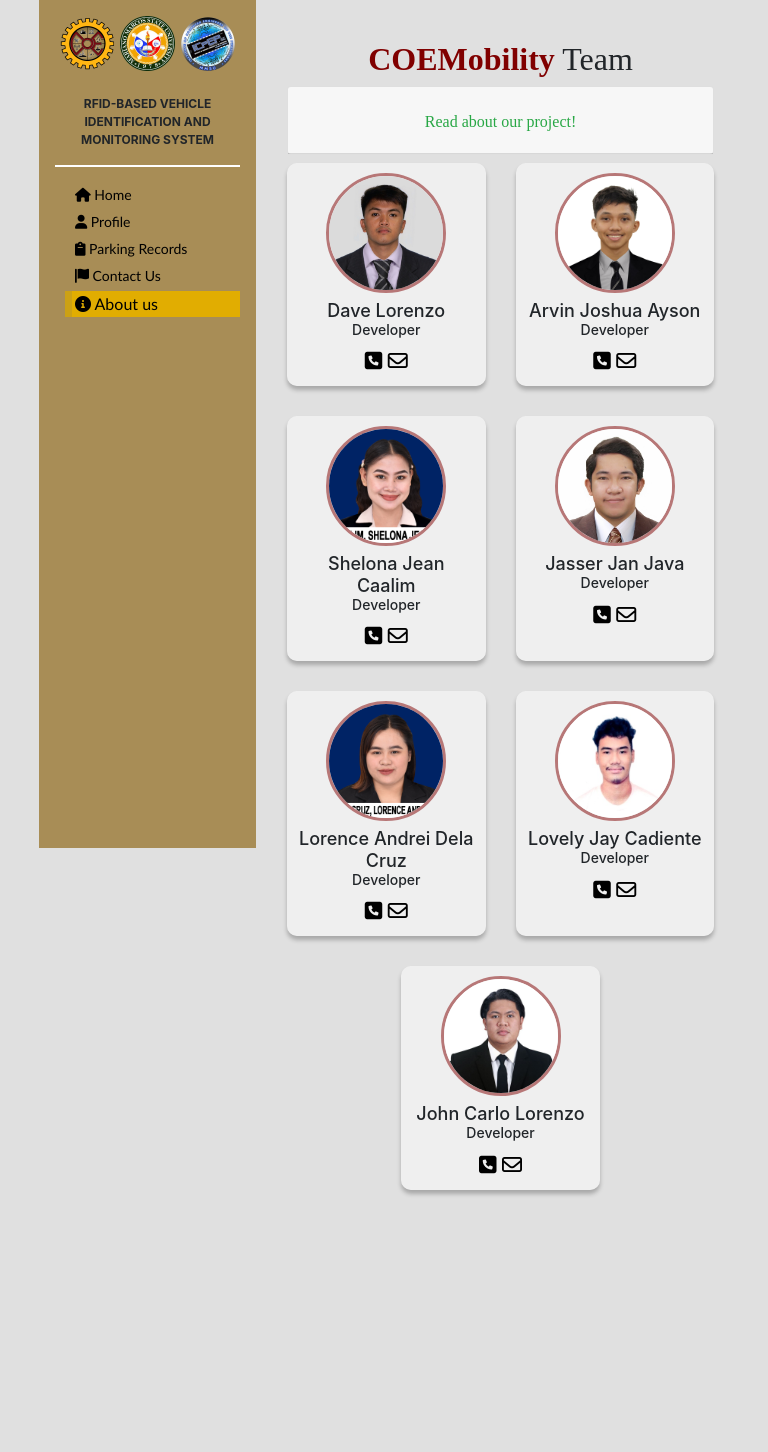
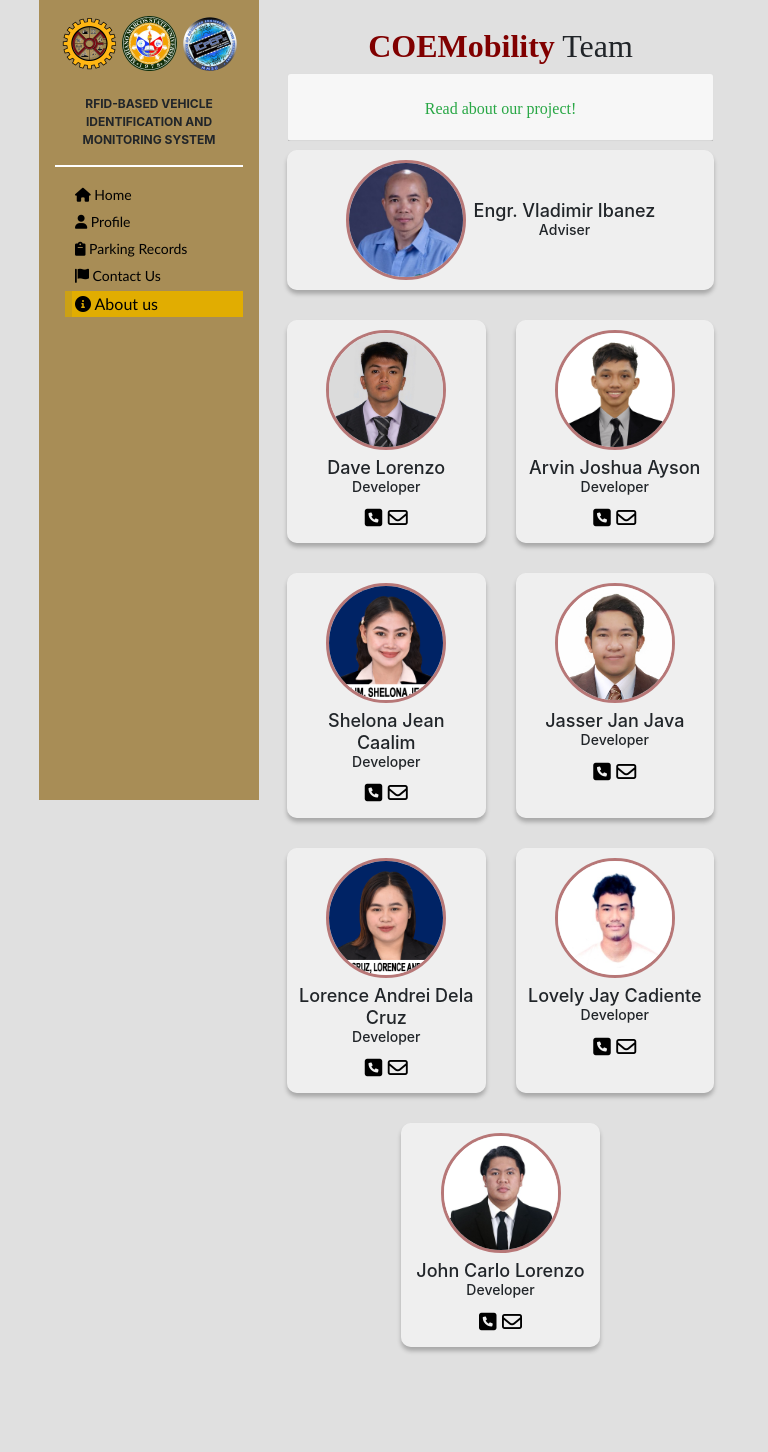
Before and after one commit to IdentityZero/coemobility-webserver, a Django app: page /about/ in a window 768 px wide. Shown: the part 54-1506 px from the top of the page. Before the commit the page ends 1250 px from the top, so only its background shows below. Run offline with Django 5.2, Linux system fonts and the light colour scheme.

Commit message:
Added adviser and improved sidebar

```diff
--- a/parking_website/core/static/core/css/aboutus.css
+++ b/parking_website/core/static/core/css/aboutus.css
@@ -1,7 +1,6 @@
 .content {
     width:100%;
-    height: 100vh;
-    padding-top:40px;
+    min-height: 100vh;
 }
 
 .content-text {
--- a/parking_website/core/static/core/css/base.css
+++ b/parking_website/core/static/core/css/base.css
@@ -50,9 +50,11 @@ body{
 }
 
 #navbar-topbar{
+    position: fixed;
     height: 54px;
     width: 100%;
     background-color: var(--color-primary-main);
+    z-index: 1000;
 }
 
 nav .topbar{
@@ -95,9 +97,12 @@ nav .topbar{
 
 .sidebar, .main-content {
     height: 100%;
+    margin-top: 54px;
 }
 
 .sidebar {
+    position: fixed;
+    width: 270px;
     background-color: var(--color-secondary-main);
     display: flex;
     flex-direction: column;
@@ -180,30 +185,6 @@ button a:hover {
     background-image: linear-gradient(to right, var(--color-accent-dark) 0%, var(--color-accent-dark) 4%, var(--color-accent-main) 4%, var(--color-accent-main) 100%) !important;
 }
 
-@media (max-width: 992px) {
-    #profile-picture{
-        width:150px;
-        max-height: 150px;
-    }
-
-    .link-set-title h3{
-        font-family: var(--primary-font-family);
-        font-size: var(--small-title-font-size-m)
-    }
-
-    .link-set-items button{
-        font-size: var(--content-font-size-m);
-    }
-
-    .link-set-items button:hover, .link-set-items .active{
-        font-size: var(--content-font-size-hover-m);
-    }
-
-    .link-set-items{
-        margin-left: 10px;
-    }
-
-}
 
 #mobile-topbar{
     width: 100%;
@@ -269,6 +250,55 @@ button a:hover {
     margin-top: 2px;
 }
 
+@media (min-width: 768px) and (max-width: 991.98px) {
+    .sidebar {
+        width: 220px;
+    }
+}
+
+@media (min-width: 992px) and (max-width: 1199.98px) {
+    .sidebar {
+        width: 230px;
+    }
+}
+
+@media (min-width: 1200px) and (max-width: 1399.98px) {
+    .sidebar {
+        width: 250px;
+    }
+}
+
+@media (min-width: 1400px) {
+    .sidebar {
+        width: 270px;
+    }
+}
+
+@media (max-width: 992px) {
+    #profile-picture{
+        width:150px;
+        max-height: 150px;
+    }
+
+    .link-set-title h3{
+        font-family: var(--primary-font-family);
+        font-size: var(--small-title-font-size-m)
+    }
+
+    .link-set-items button{
+        font-size: var(--content-font-size-m);
+    }
+
+    .link-set-items button:hover, .link-set-items .active{
+        font-size: var(--content-font-size-hover-m);
+    }
+
+    .link-set-items{
+        margin-left: 10px;
+    }
+
+}
+
 @media (max-width: 767px) {
     #desktop-topbar{
         display: none;
--- a/parking_website/core/templates/core/aboutus.html
+++ b/parking_website/core/templates/core/aboutus.html
@@ -50,24 +50,24 @@
 
         </div>
 
-        <!-- <div class="row d-flex justify-content-center">
+        <div class="row d-flex justify-content-center">
             <div class="box-container container" id="custom-box-container1">
                 <div class="box">
                     <div class="row">
                         <div class="col d-flex align-items-center justify-content-center flex-wrap">
-                            <img src="{% static 'core/image/dev0.jpg' %}" class="img-fluid d-block" alt="Adviser Image">
+                            <img src="{% static 'core/image/adviser.png' %}" class="img-fluid d-block" alt="Adviser Image">
                             <div class="box-title ml-2">
                                 <h4>Engr. Vladimir Ibanez</h4>
                                 <h6>Adviser</h6>
                             </div>
                         </div>
-                        <div class="col-7 d-flex align-items-center justify-content-center">
+                        <!-- <div class="col-7 d-flex align-items-center justify-content-center">
                             <p>Lorem ipsum dolor sit amet, consectetur adipiscing elit, sed do eiusmod tempor incididunt ut labore et dolore magna aliqua. Ut enim ad minim veniam, quis nostrud exercitation ullamco laboris nisi ut aliquip ex ea commodo consequat. </p>
-                        </div>
+                        </div> -->
                     </div>
                 </div>
             </div>
-        </div> -->
+        </div>
 
         <div class="content-main row d-flex justify-content-center">
 
```
Also changed, not shown: parking_website/core/static/core/image/adviser.png (added).
